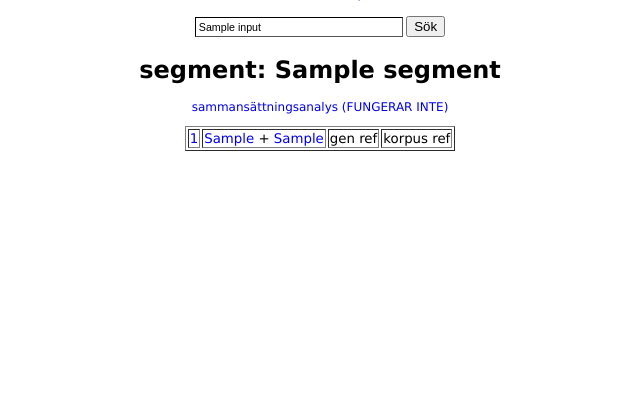
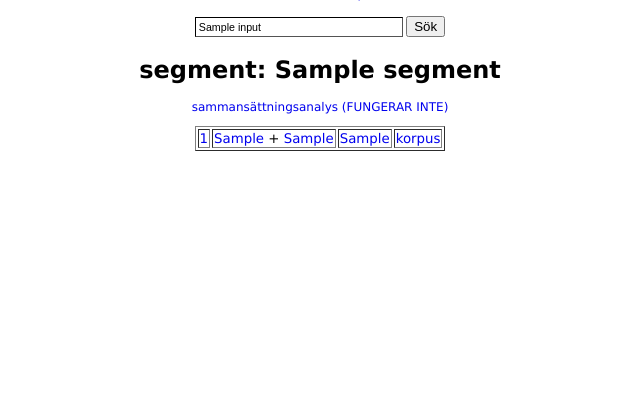
Before and after one commit to spraakbanken/sblex-server, a Python web app: template templates/saldo_fullform_lex.html in a window 1280 px wide. Shown: the part 337-753 px from the top of the page, without its empty margins (320-960 px from the left). Run offline with Jinja, Linux system fonts and the light colour scheme; the template is opened without the code that fills it: most values are stand-ins (such as "Sample title", 1, 10 or a date in 2020); some libraries are stand-ins or nearby versions.

Commit message:
feat: port fl-html

```diff
--- a/src/sblex/saldo_ws/routes/fullform_lex.py
+++ b/src/sblex/saldo_ws/routes/fullform_lex.py
@@ -74,7 +74,7 @@ async def fullform_lex_html(
             name="saldo_fullform_lex.html",
             context=templating.build_context(
                 request=request,
-                title="SALDO",
+                title=segment,
                 show_bar=True,
                 service="fl",
                 input=segment,
--- a/templates/saldo_fullform_lex.html
+++ b/templates/saldo_fullform_lex.html
@@ -41,10 +41,11 @@
                 {% endif %}
                 {% endif %}
             </td>
-            <td>gen ref
+            <td><a href="{{ url_for('inflections:gen-html', paradigm=json['p'], word=json['gf'])}}">{{
+                    json["l"] }}</a>
 
             </td>
-            <td>korpus ref</td>
+            <td><a href="{{ url_for('korpus_ref', lids=[json['l']])}}">korpus</a></td>
         </tr>
         {% endfor %}
         {% else %}
```
